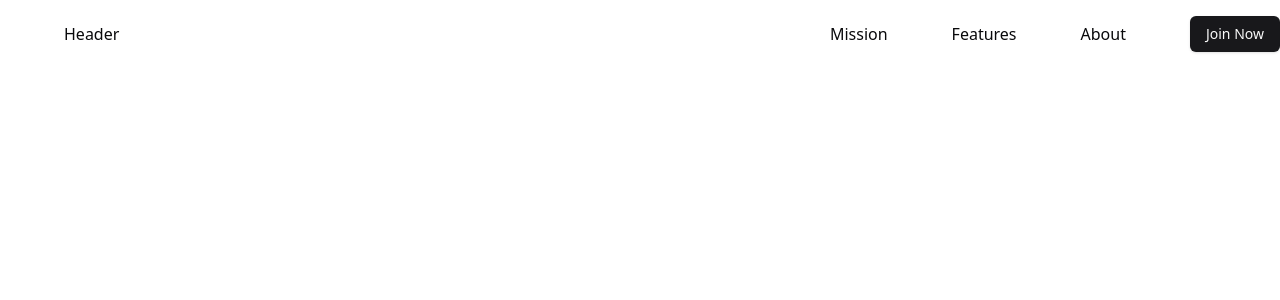
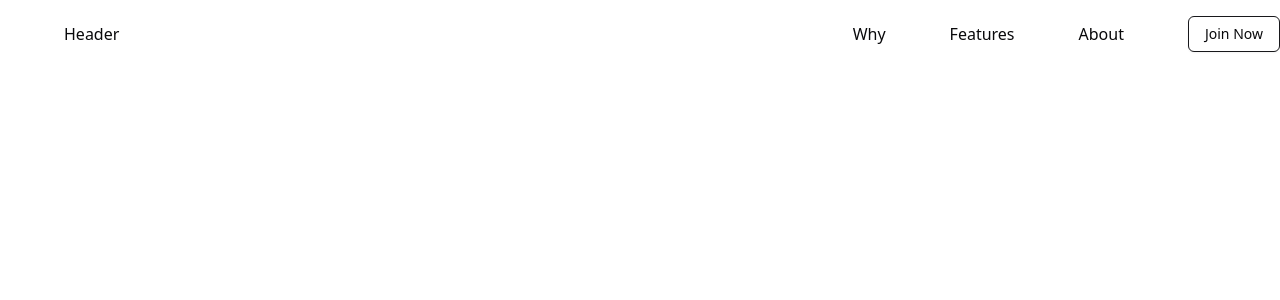
Before and after one commit to alex-yng/lctracker, a Next.js app: page / in a window 1280 px wide. Shown: the top 300 px of the page. Built offline with nearby package versions, Linux system fonts and the light colour scheme.

Commit message:
feat: header update

```diff
--- a/app/layout.tsx
+++ b/app/layout.tsx
@@ -4,6 +4,7 @@ import "@/app/globals.css";
 import { Inter as FontSans } from "next/font/google";
 import { cn } from "@/lib/utils";
 import Header from "@/components/home/Header";
+import { ThemeProvider } from "@/components/theme-provider";
 
 const fontSans = FontSans({
   subsets: ["latin"],
@@ -28,8 +29,15 @@ export default function RootLayout({
           fontSans.variable
         )}
       >
-        <Header />
-        {children}
+        <ThemeProvider
+          attribute='class'
+          defaultTheme='system'
+          enableSystem
+          disableTransitionOnChange
+        >
+          <Header />
+          {children}
+        </ThemeProvider>
       </body>
     </html>
   );
--- a/components/home/Header.tsx
+++ b/components/home/Header.tsx
@@ -1,5 +1,7 @@
 import Link from "next/link";
 import { Button } from "@/components/ui/button";
+import NavLink from "@/components/home/NavLink";
+import { headerLinks as Links } from "@/const";
 
 const Header = () => {
   return (
@@ -7,17 +9,16 @@ const Header = () => {
       <h1>Header</h1>
       <nav>
         <ul className='flex gap-16 items-center'>
-          <li className=''>
-            <Link href=''>Mission</Link>
-          </li>
+          {Links.map((link) => (
+            <NavLink key={link.name} name={link.name} href={link.href} />
+          ))}
           <li>
-            <Link href=''>Features</Link>
-          </li>
-          <li>
-            <Link href=''>About</Link>
-          </li>
-          <li>
-            <Button>Join Now</Button>
+            <Button
+              variant='outline'
+              className='hover:scale-110 transition-transform duration-300 border-primary'
+            >
+              Join Now
+            </Button>
           </li>
         </ul>
       </nav>
--- /dev/null
+++ b/components/home/NavLink.tsx
@@ -0,0 +1,14 @@
+import Link from "next/link";
+
+const NavLink = ({ name, href }: { name: string; href: string }) => {
+  return (
+    <li
+      key={name}
+      className='hover:scale-[115%] transition-transform duration-300'
+    >
+      <Link href={href}>{name}</Link>
+    </li>
+  );
+};
+
+export default NavLink;
--- /dev/null
+++ b/components/theme-provider.tsx
@@ -0,0 +1,9 @@
+"use client";
+
+import * as React from "react";
+import { ThemeProvider as NextThemesProvider } from "next-themes";
+import { type ThemeProviderProps } from "next-themes/dist/types";
+
+export function ThemeProvider({ children, ...props }: ThemeProviderProps) {
+  return <NextThemesProvider {...props}>{children}</NextThemesProvider>;
+}
--- /dev/null
+++ b/const/index.ts
@@ -0,0 +1,5 @@
+export const headerLinks = [
+  { href: "#mission", name: "Why" },
+  { href: "#features", name: "Features" },
+  { href: "#about", name: "About" },
+];
--- a/package.json
+++ b/package.json
@@ -14,6 +14,7 @@
     "class-variance-authority": "^0.7.0",
     "clsx": "^2.1.0",
     "next": "14.1.4",
+    "next-themes": "^0.3.0",
     "react": "^18",
     "react-dom": "^18",
     "tailwind-merge": "^2.2.2",
```
Also changed, not shown: 1 other file (tests, documents, lock files or other folders).
